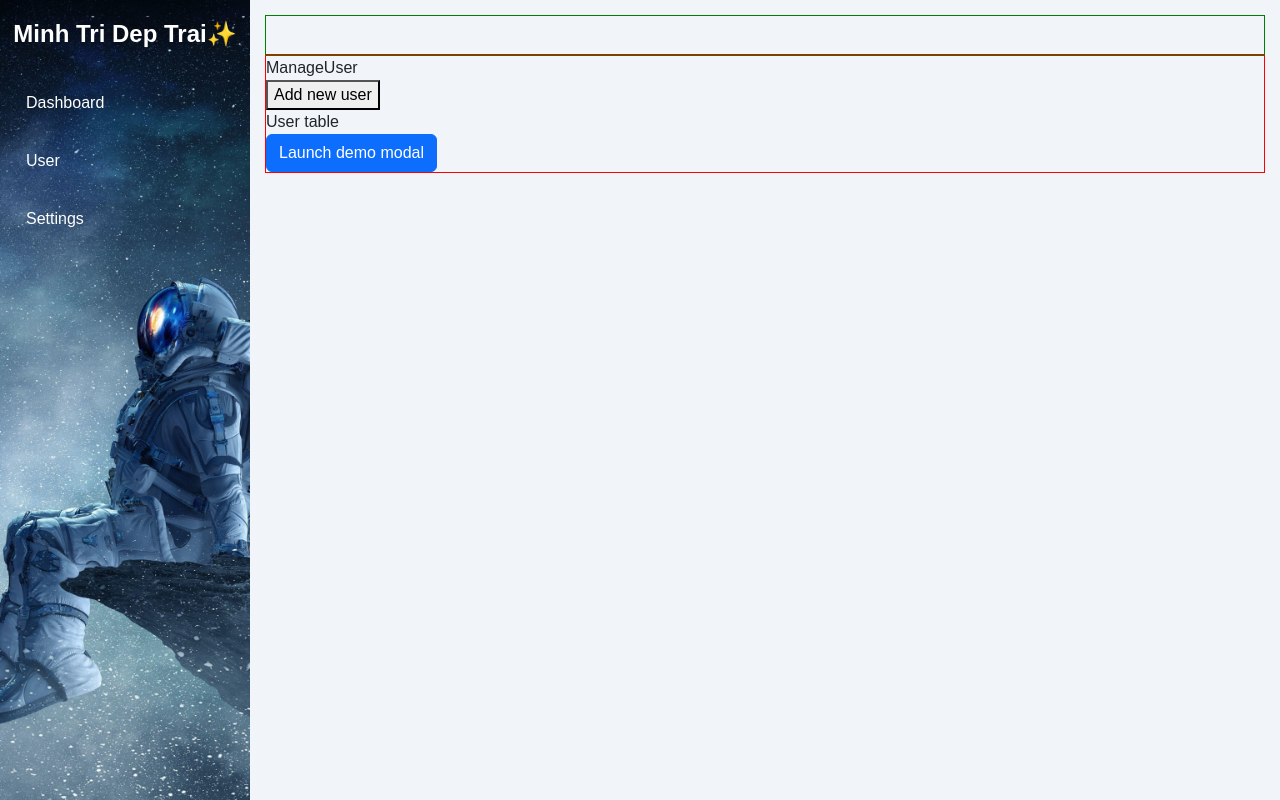
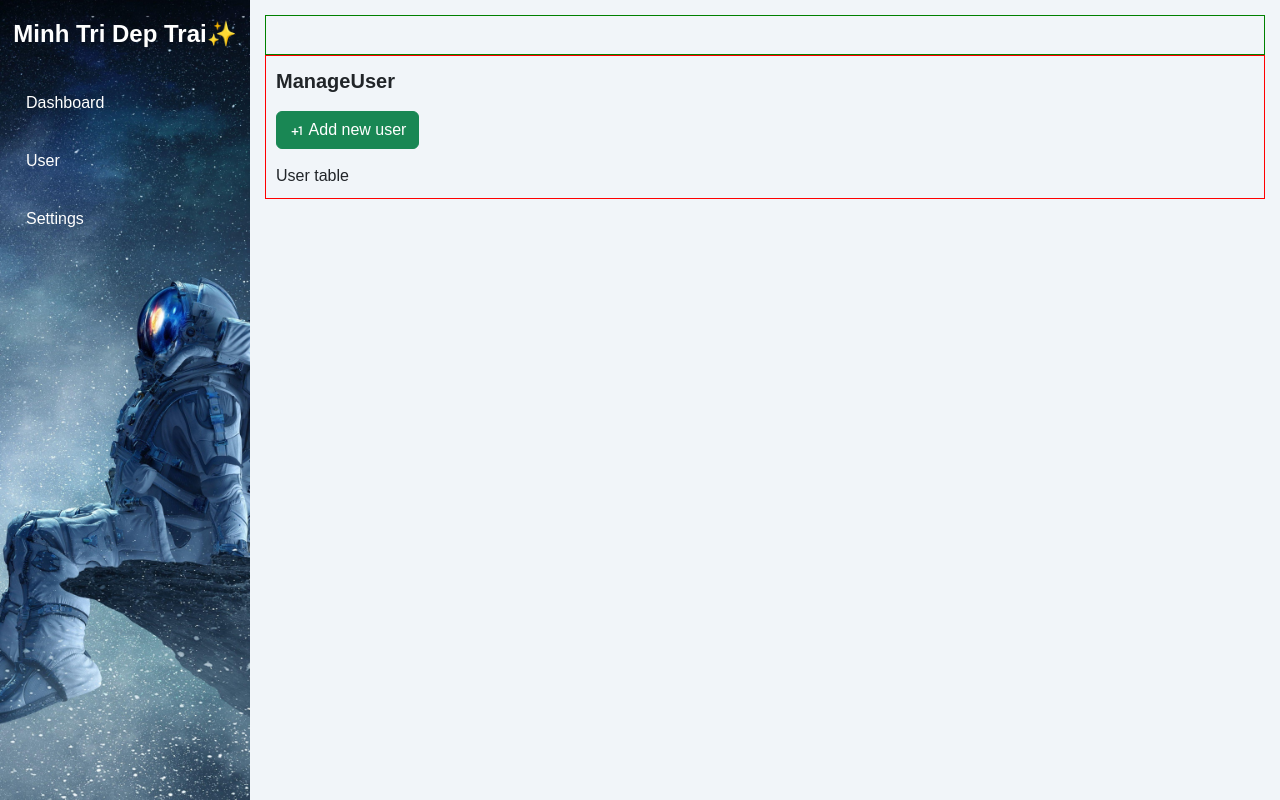
Before and after one commit to ToRiTheBlackCat/LearnReact, a React (Create React App) app: page /admins/manage-users in a window 1280 px wide. Built offline with nearby package versions, Linux system fonts and the light colour scheme.

Commit message:
[ADD] pass function through prop + call api using axios

```diff
--- a/src/components/Admin/Content/ManageUser.js
+++ b/src/components/Admin/Content/ManageUser.js
@@ -1,16 +1,28 @@
 import ModalCreateUser from "./ModalCreateUser";
 import "./ManageUser.scss";
+import { MdPlusOne } from "react-icons/md";
+import { useState } from "react";
 
 const ManageUser = (props) => {
+  const [showModalCreateUser, setShowModalCreateUser] = useState(false);
+
   return (
     <div className="manage-user-container">
       <div className="title">ManageUser</div>
       <div className="users-content">
-        <div>
-          <button> Add new user</button>
+        <div className="btn-add-new">
+          <button
+            className=" btn btn-success"
+            onClick={() => setShowModalCreateUser(true)}
+          >
+            <MdPlusOne /> Add new user
+          </button>
         </div>
-        <div>User table</div>
-        <ModalCreateUser />
+        <div className="table-users-container">User table</div>
+        <ModalCreateUser
+          show={showModalCreateUser}
+          setShow={setShowModalCreateUser}
+        />
       </div>
     </div>
   );
--- a/src/components/Admin/Content/ManageUser.scss
+++ b/src/components/Admin/Content/ManageUser.scss
@@ -1,10 +1,3 @@
-.manage-user-container {
-  .users-content {
-    .img-preview {
-      border: 1px solid red;
-    }
-  }
-}
 //Modal năm bên ngoài div root chứ ko ăn theo thằng cha
 .modal-add-user {
   .label-upload {
@@ -27,6 +20,7 @@
     border-radius: 5px;
     display: flex;
     justify-content: center;
+    align-items: center;
     color: #ccc;
 
     img {
@@ -35,3 +29,17 @@
     }
   }
 }
+
+.manage-user-container{
+  padding: 10px;
+  .users-content{
+    .btn-add-new{
+      margin: 15px 0;
+    }
+  }
+
+  .title{
+    font-weight: 600;
+    font-size: 20px;
+  }
+}
--- a/src/components/Admin/Content/ModalCreateUser.js
+++ b/src/components/Admin/Content/ModalCreateUser.js
@@ -1,13 +1,21 @@
-import { useState } from "react";
+import React, { useState } from "react";
 import Button from "react-bootstrap/Button";
 import Modal from "react-bootstrap/Modal";
 import { MdDriveFolderUpload } from "react-icons/md";
+import axios from "axios";
 
-const ModalCreateUser = () => {
-  const [show, setShow] = useState(false);
+const ModalCreateUser = (props) => {
+  const { show, setShow } = props;
 
-  const handleClose = () => setShow(false);
-  const handleShow = () => setShow(true);
+  const handleClose = () => {
+    setShow(false);
+    setEmail("");
+    setPassword("");
+    setUserName("");
+    setRole("USER");
+    setImage("");
+    setReviewImg("");
+  };
 
   const [email, setEmail] = useState("");
   const [password, setPassword] = useState("");
@@ -23,17 +31,38 @@ const ModalCreateUser = () => {
       console.log("upload file", file);
       const imgUrl = URL.createObjectURL(file);
       setReviewImg(imgUrl);
-      setImage(imgUrl);
+      setImage(file);
     } else {
     }
   };
 
+  const handleSubmitCreateUser = async () => {
+    //Validate
+
+    //Call apis
+    // let data = {
+    //   email: email,
+    //   password: password,
+    //   username: userName,
+    //   role: role,
+    //   userImage: image,
+    // };
+    const data = new FormData();
+    data.append("email", email);
+    data.append("password", password);
+    data.append("username", userName);
+    data.append("role", role);
+    data.append("userImage", image);
+
+    let response = await axios.post(
+      "http://localhost:8081/api/v1/participant",
+      data
+    );
+    console.log("check response create user", response);
+  };
+
   return (
     <>
-      <Button variant="primary" onClick={handleShow}>
-        Launch demo modal
-      </Button>
-
       <Modal
         show={show}
         onHide={handleClose}
@@ -105,7 +134,7 @@ const ModalCreateUser = () => {
             <div className="col-md-12 img-preview">
               <img
                 src={reviewImg ? reviewImg : <span>Preview image</span>}
-                alt="preview"
+                alt="preview image"
               />
             </div>
           </form>
@@ -114,7 +143,7 @@ const ModalCreateUser = () => {
           <Button variant="secondary" onClick={handleClose}>
             Close
           </Button>
-          <Button variant="primary" onClick={handleClose}>
+          <Button variant="primary" onClick={() => handleSubmitCreateUser()}>
             Save
           </Button>
         </Modal.Footer>
--- a/src/components/Admin/SideBarAdmin.js
+++ b/src/components/Admin/SideBarAdmin.js
@@ -6,7 +6,7 @@ const SideBarAdmin = ({ collapsed }) => {
       <h2 className="logo">Minh Tri Dep Trai✨</h2>
       <ul className="menu">
         <li>
-          <Link to="/admins" end>
+          <Link to="/admins" end={true}>
             Dashboard
           </Link>
         </li>
```
